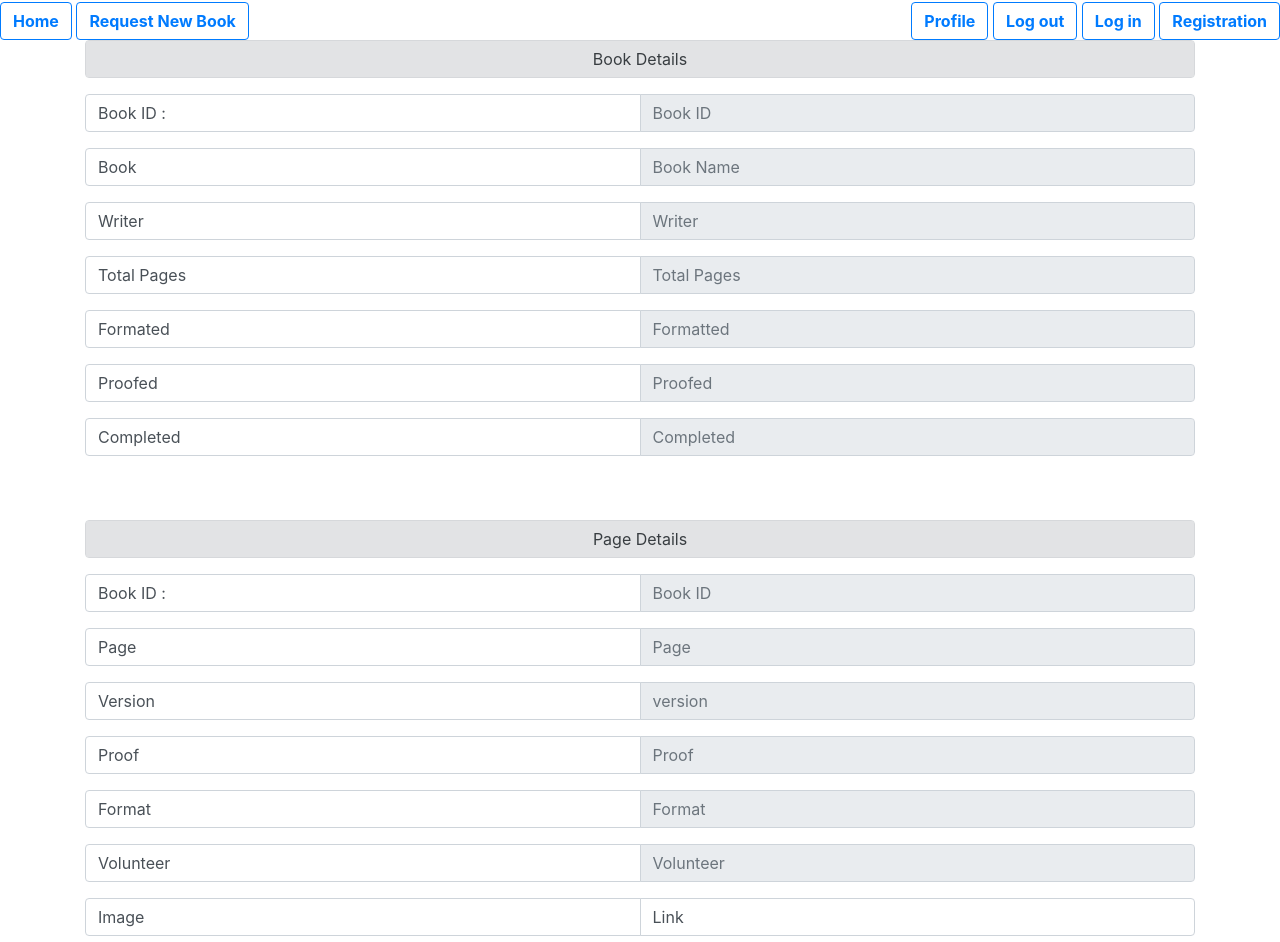
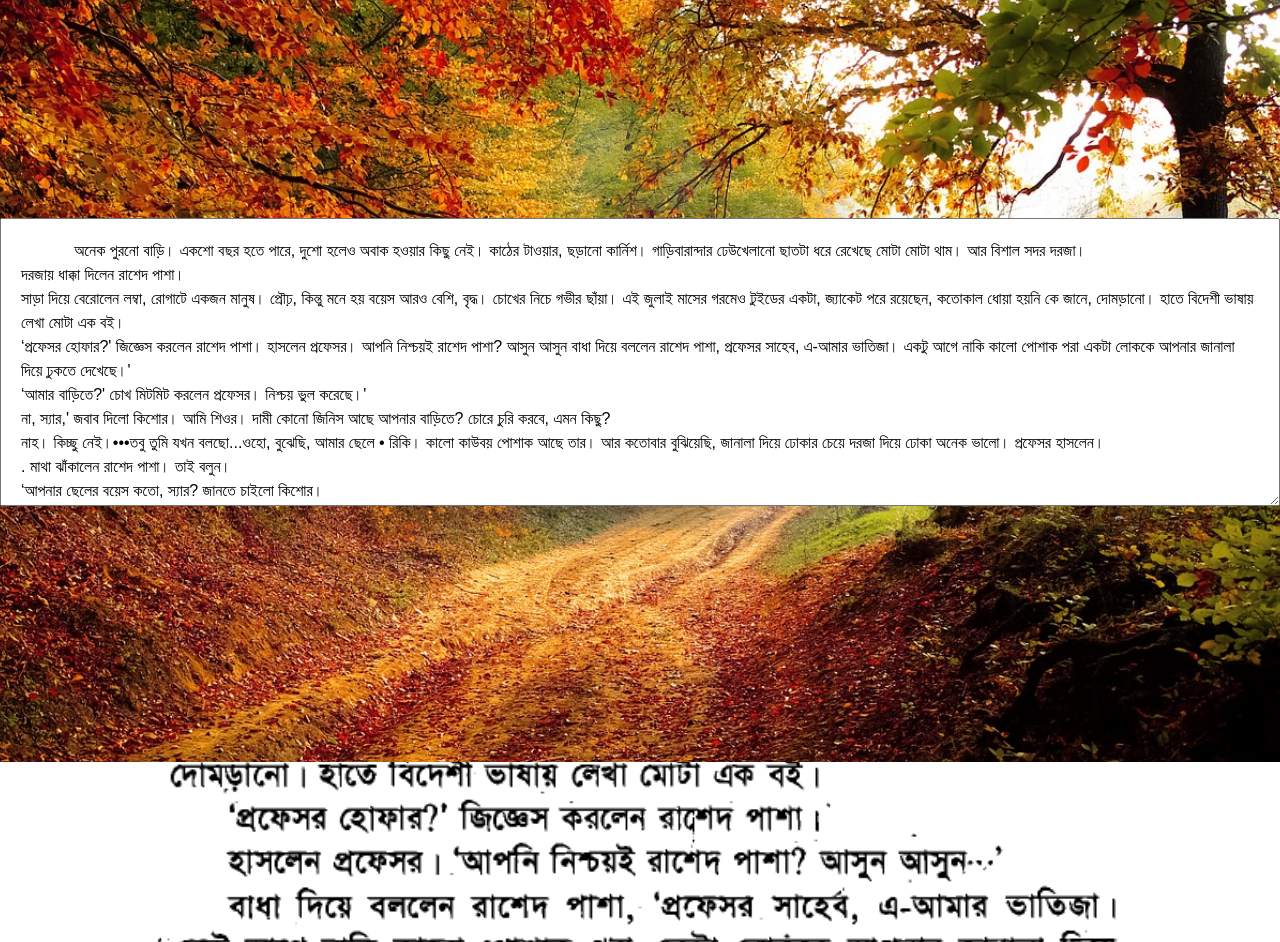
Before and after one commit to rupkotha/rupkotha2, a plain HTML site: page mobile.html in a window 1280 px wide. Shown: the part 38-980 px from the top of the page. Drawn offline with nearby package versions, Linux system fonts and the light colour scheme.

Commit message:
Add files via upload

```diff
--- /dev/null
+++ b/main.css
@@ -0,0 +1,72 @@
+body,
+html {
+    height: 100%;
+    margin: 0;
+    font-family: Arial, Helvetica, sans-serif;
+}
+
+* {
+    box-sizing: border-box;
+}
+
+.bg-image {
+    /* Full height */
+    height: 100%;
+
+    /* Center and scale the image nicely */
+    background-position: center;
+    background-repeat: no-repeat;
+    background-size: cover;
+}
+
+/* Images used */
+.img1 {
+    background-image: url("nature1.jpg");
+}
+
+.img2 {
+    background-image: url("1007.png");
+}
+
+.img3 {
+    background-image: url("nature3.jpg");
+}
+
+.img4 {
+    background-image: url("nature4.jpg");
+}
+
+.img5 {
+    background-image: url("nature5.jpg");
+}
+
+.img6 {
+    background-image: url("nature6.jpg");
+}
+
+/* Position text in the middle of the page/image */
+textarea,.bg-text {
+    /* background-color:rgb(0, 0, 0); */
+    /* Fallback color */
+    /* background-color: rgba(0, 0, 0, 0.4); */
+    /* Black w/opacity/see-through */
+    /* color: white; */
+    /* font-weight: bold; */
+    font-size: 16px;
+    /* border: 10px solid #f1f1f1; */
+    position: fixed;
+    /* Stay fixed */
+    top: 50%;
+    left: 50%;
+    transform: translate(-50%, -50%);
+    /* z-index: 2; */
+    height: 60%;
+    width:100%;
+    padding: 20px;
+    text-align: left;
+}
+
+/* #textid{
+    height: 50%;
+    width: 100%;
+} */
--- a/mobile.html
+++ b/mobile.html
@@ -5,196 +5,34 @@
     <meta charset="UTF-8">
     <meta name="viewport" content="width=device-width, initial-scale=1.0">
     <meta http-equiv="X-UA-Compatible" content="ie=edge">
-    <link rel="stylesheet" href="resource/css/mobile.css">
-    <link rel="stylesheet" href="resource/css/bootstrap.css">
-    <title>Editor</title>
+    <title>Document</title>
+    <link rel="stylesheet" href="../rupkotha/resource/css/bootstrap.css">
+    <link rel="stylesheet" href="main.css">
 </head>
 
-<body onload="initial()">
-    <header>
-        <p class="logo">Rupkotha</p>
-        <div class="d-flex justify-content-between">
-            <span>
-                <a href="index.html" class="btn btn-outline-primary"><b>Home</b></a>
-                <a href="mailto:rupkotha@protonmail.com" class="btn btn-outline-primary"><b>Request New
-                        Book</b></a></span>
+<body>
+    <div class="bg-image img1"></div>
+    <div class="bg-image img2"></div>
+    <div class="bg-image img3"></div>
+    <div class="bg-image img4"></div>
+    <div class="bg-image img5"></div>
+    <div class="bg-image img6"></div>
 
-            <span>
-            </span>
-            <span>
-                <!-- <a href="editor.html" class="btn btn-danger" id="editor-button">Editor</a> -->
-                <a href="#" class="btn btn-outline-primary" id="profile-button"><b>Profile</b></a>
-                <a href="index.html" class="btn btn-outline-primary" id="logout-button" onclick="logout()"><b>Log
-                        out</b></a>
-
-                <span id="login-header">
-                    <a href="login.html" class="btn btn-outline-primary" id="login-button"><b>Log in</b></a>
-                    <a href="registration.html" class="btn btn-outline-primary" id="registration-button"><b>
-                            Registration</b></a></span>
-            </span>
-
-        </div>
-    </header>
-
-
-
-    <section>
-        <!-- Book Details .... -->
-
-        <aside id="aside-right">
-            <aside id="aside-right">
-                <div class="input-group mb-3 container">
-                    <b class="form-control text-center alert-secondary">Book Details</b>
-                </div>
-                <div class="input-group mb-3 container">
-                    <b class="form-control">Book ID :</b>
-                    <input type="text" value="" class="form-control" id="bookid-table-right" placeholder="Book ID"
-                        readonly>
-                </div>
-
-                <div class="input-group mb-3 container">
-                    <b class="form-control">Book</b>
-                    <input type="text" value="" class="form-control" id="bookname-table" placeholder="Book Name"
-                        readonly>
-                </div>
-
-                <div class="input-group mb-3 container">
-                    <b class="form-control">Writer</b>
-                    <input type="text" value="" class="form-control" id="writer-table" placeholder="Writer" readonly>
-                </div>
-
-                <div class="input-group mb-3 container">
-                    <b class="form-control">Total Pages</b>
-                    <input type="text" value="" class="form-control" id="totalpages-table" placeholder="Total Pages"
-                        readonly>
-                </div>
-
-                <div class="input-group mb-3 container">
-                    <b class="form-control">Formated</b>
-                    <input type="text" value="" class="form-control" id="formatedpages-table" placeholder="Formatted"
-                        readonly>
-                </div>
-
-                <div class="input-group mb-3 container">
-                    <b class="form-control">Proofed</b>
-                    <input type="text" value="" class="form-control" id="proofedpages-table" placeholder="Proofed"
-                        readonly>
-                </div>
-
-                <div class="input-group mb-3 container">
-                    <b class="form-control">Completed</b>
-                    <input type="text" value="" class="form-control" id="completed-table" placeholder="Completed"
-                        readonly>
-                </div>
-            </aside>
-
-            <br><br>
-            <!-- Page Details -->
-            <aside id="aside-left">
-
-                <div class="input-group mb-3 container">
-                    <b class="form-control text-center alert-secondary">Page Details</b>
-                </div>
-                <div class="input-group mb-3 container">
-                    <b class="form-control">Book ID :</b>
-                    <input type="text" value="" class="form-control" id="bookid-table" placeholder="Book ID" readonly>
-                </div>
-
-                <div class="input-group mb-3 container">
-                    <b class="form-control">Page</b>
-                    <input type="text" value="" class="form-control" id="page-table" placeholder="Page" readonly>
-                </div>
-
-                <div class="input-group mb-3 container">
-                    <b class="form-control">Version</b>
-                    <input type="text" value="" class="form-control" id="version-table" placeholder="version" readonly>
-                </div>
-
-                <div class="input-group mb-3 container">
-                    <b class="form-control">Proof</b>
-                    <input type="text" value="" class="form-control" id="proof-table" placeholder="Proof" readonly>
-                </div>
-
-                <div class="input-group mb-3 container">
-                    <b class="form-control">Format</b>
-                    <input type="text" value="" class="form-control" id="format-table" placeholder="Format" readonly>
-                </div>
-
-                <div class="input-group mb-3 container">
-                    <b class="form-control">Volunteer</b>
-                    <input type="text" value="" class="form-control" id="volunteer-table" placeholder="Volunteer"
-                        readonly>
-                </div>
-
-                <div class="input-group mb-3 container">
-                    <b class="form-control">Image </b>
-                    <a href="" class="form-control" id="page-image-table" target="_blank">Link</a>
-                </div>
-            </aside>
-
-            </nav>
-
-    </section>
-
-    <br>
-    <section>
-        <div>
-
-            <b class="form-control">Book ID</b>
-            <input type="number" value="" class="form-control" placeholder="Book ID" id="go-bookid" readonly>
-
-            <b class="form-control">Page</b>
-            <input type="number" value="" class="form-control" placeholder="Page" id="go-page">
-
-            <div class="input-group-append">
-                <button class="btn btn-primary" onclick="goPage()">GO</button>
-            </div>
-        </div>
-        <br><br>
-        <div class="input-group mb-3 col-12 d-flex justify-content-center">
-            <div class="btn-group">
-                <button class="btn btn-secondary" onclick="previousPage()">Previous Page</button>
-                <button class="btn btn-info" onclick="nextPage()">Next Page</button>
-                <button class="btn btn-primary" onclick="incompletedPage()">Next Incompleted Page</button>
-            </div>
-        </div>
-    </section>
-
-
-
-    <main>
-        <textarea name="text" id="textid" cols="50" rows="15" wrap="soft" spellcheck="on"></textarea>
-        <img src="" id="imageid" alt="Page Image"></img>
-    </main>
-
-
-    <footer>
-        <div>
-            <div class="input-group mb-3">
-                <b class="form-control">Version</b>
-                <input type="number" value="" class="form-control" placeholder="Version" id="go-version">
-                <div class="input-group-append">
-                    <button class="btn btn-primary" id="version-button" onclick="goVersion()">GO</button>
-                </div>
-            </div>
-
-            <div>
-                <button type="submit" class="btn btn-primary" onclick="getLatest()">Last Edited</button>
-                <button type="submit" class="btn btn-warning" onclick="getFilter()">Filter Text</button>
-                <button type="submit" class="btn btn-warning" onclick="getRaw()">Raw Text</button>
-                <button type="submit" class="btn btn-danger" onclick="clearTextArea()">Clear</button>
-            </div>
-        </div>
-
-        <br><br><br>
-        <div>
-            <b class="form-check-label"> I did </b>
-            <div class="form-check">
-                <input class="form-check-input" type="checkbox" value="proof" id="proof-checkbox"
-                    onclick="checkSubmit()">
-                <label class="form-check-label">Proof</label>
-
-            </div>
+    <div class="bg-text">
+        <textarea name="text" id="textid" cols="80" rows="15" wrap="soft" spellcheck="on">
+            ﻿অনেক পুরনো বাড়ি। একশো বছর হতে পারে, দুশো হলেও অবাক হওয়ার কিছু নেই। কাঠের টাওয়ার, ছড়ানো কার্নিশ। গাড়িবারান্দার ঢেউখেলানো ছাতটা ধরে রেখেছে মোটা মোটা থাম। আর বিশাল সদর দরজা।
+দরজায় ধাক্কা দিলেন রাশেদ পাশা।
+সাড়া দিয়ে বেরোলেন লম্বা, রোগাটে একজন মানুষ। প্রৌঢ়, কিন্তু মনে হয় বয়েস আরও বেশি, বৃদ্ধ। চোখের নিচে গভীর ছাঁয়া। এই জুলাই মাসের গরমেও টুইডের একটা, জ্যাকেট পরে রয়েছেন, কতোকাল ধোয়া হয়নি কে জানে, দোমড়ানো। হাতে বিদেশী ভাষায় লেখা মোটা এক বই।
+‘প্রফেসর হোফার?' জিজ্ঞেস করলেন রাশেদ পাশা। হাসলেন প্রফেসর। আপনি নিশ্চয়ই রাশেদ পাশা? আসুন আসুন বাধা দিয়ে বললেন রাশেদ পাশা, প্রফেসর সাহেব, এ-আমার ভাতিজা। একটু আগে নাকি কালো পোশাক পরা একটা লোককে আপনার জানালা দিয়ে ঢুকতে দেখেছে।'
+‘আমার বাড়িতে?' চোখ মিটমিট করলেন প্রফেসর। নিশ্চয় ভুল করেছে।'
+না, স্যার,' জবাব দিলো কিশোর। আমি শিওর। দামী কোনো জিনিস আছে আপনার বাড়িতে? চোরে চুরি করবে, এমন কিছু?
+নাহ। কিচ্ছু নেই।•••তবু তুমি যখন বলছো...ওহো, বুঝেছি, আমার ছেলে • রিকি। কালো কাউবয় পোশাক আছে তার। আর কতোবার বুঝিয়েছি, জানালা দিয়ে ঢোকার চেয়ে দরজা দিয়ে ঢোকা অনেক ভালো। প্রফেসর হাসলেন।
+. মাথা ঝাঁকালেন রাশেদ পাশা। তাই বলুন।
+‘আপনার ছেলের বয়েস কতো, স্যার? জানতে চাইলো কিশোর।
+কতো আর, এই তোমাদের মতোই। তোমার মতোই লম্বা। ‘আমি যাকে দেখেছি, সে আরও লম্বা।
+'তাই? সংশয় দেখা দিলো প্রফেসরের চোখে। বেশ, এসো, দেখি কোথায় লুকিয়ে আছে তোমার চোর।  বিরাট বাড়িটার নিচতলার ঘরগুলো ঘুরিয়ে দেখালেন প্রফেসর। বেশির ভাগই খালি, বন্ধ করে রাখা হয়েছে। করি ভাষা নিয়ে গবেষণা, বিষন্ন শোনালো তার কণ্ঠ। টাকা নেই। এতো বড় বাড়ি আর রাখার ক্ষমতা নেই আমার। এক মুহূর্ত থেমে বললেন, বাপ-দাদারা ছিলো জাহাজী, ক্যাপ্টেন। ভালো টাকা আয় করতো। কতো যে জিনিস আনতে পুব-দেশ থেকে। তারাই বানিয়েছে এই বাড়ি, টিকিয়ে রেখেছে অনেক দিন। নাবিক হলে হয়তো আমিও পারতাম। হইনি। এখন এখানে থাকি শুধু আমি আর আমার ছেলে। এক চাচাতো ভাই ছিলো আমার, ভলিউম-৭
+        </textarea>
+        <div hidden>
             <div class="form-check">
                 <input class="form-check-input" type="checkbox" value="format" id="format-checkbox"
                     onclick="checkSubmit()">
@@ -202,11 +40,7 @@
             </div>
             <button type="submit" class="btn btn-success" id="submit-button" onclick="update()" disabled>UPDATE</button>
         </div>
-    </footer>
-    <br><br><br>
-    <!-- <script src="https://ajax.googleapis.com/ajax/libs/jquery/3.4.1/jquery.min.js"></script> -->
-    <script src="https://www.gstatic.com/firebasejs/6.3.3/firebase.js"></script>
-    <script src="resource/javascript/mobile.js"></script>
+    </div>
 </body>
 
 </html>
```
Also changed, not shown: 1007.png (added), nature1.jpg (added), nature3.jpg (added).
